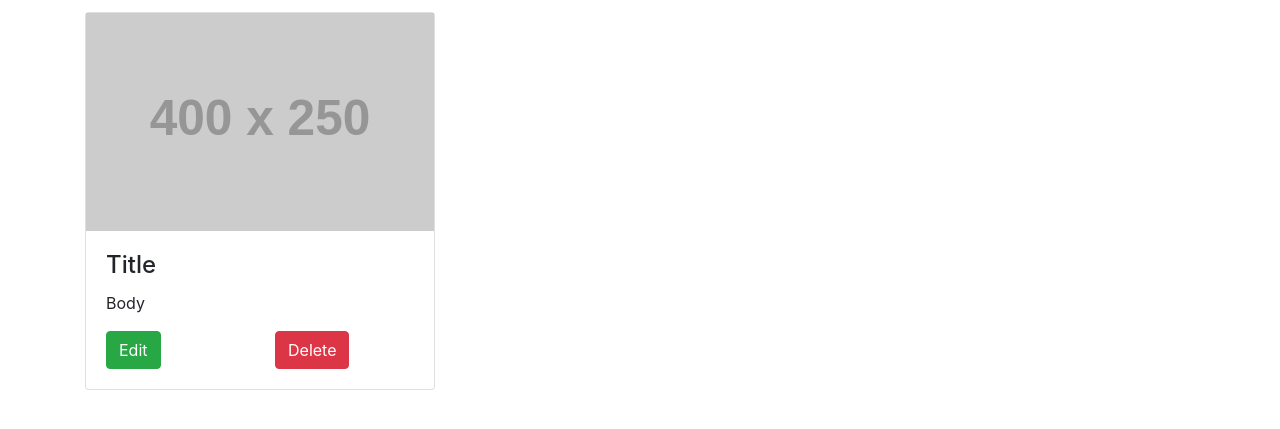
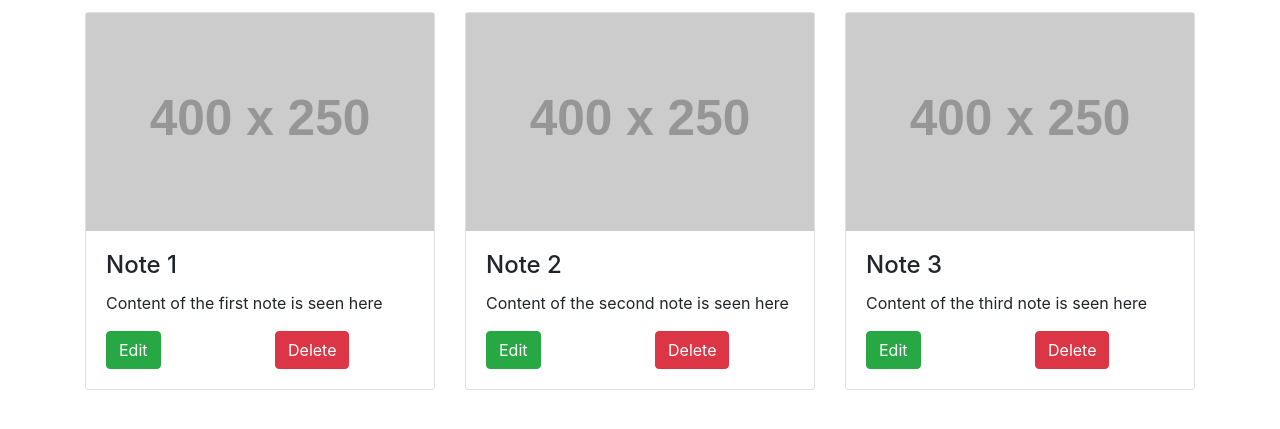
Before and after one commit to Sasidhar103/Django-Tutorial---Blog, a Django app: page / in a window 1280 px wide. Shown: the part 88-517 px from the top of the page. Run offline with Django 3.2, Linux system fonts and the light colour scheme; grey boxes labelled with a size stand in for pictures from a placeholder-image service; some libraries are stand-ins or nearby versions.

Commit message:
jinja for loop - Method 1

```diff
--- a/notes/templates/notes/home.html
+++ b/notes/templates/notes/home.html
@@ -11,6 +11,7 @@
     <div class="container">
         <div id="products" class="row view-group">
 
+            {% for note in notes %}
 
             <div class="item col-xs-4 col-lg-4">
                 <div class="thumbnail card">
@@ -19,9 +20,9 @@
                     </div>
                     <div class="caption card-body">
                         <h4 class="group card-title inner list-group-item-heading">
-                            Title</h4>
+                            {{note.title}}</h4>
                         <p class="group inner list-group-item-text">
-                            Body</p>
+                            {{note.content}}</p>
                         <div class="row">
                             <div class="col-xs-12 col-md-6">
                                 <a class="btn btn-success" href="http://www.jquery2dotnet.com">Edit</a>
@@ -34,6 +35,7 @@
                 </div>
             </div>
 
+            {% endfor %}
 
         </div>
     </div>
--- a/notes/views.py
+++ b/notes/views.py
@@ -3,7 +3,19 @@ from django.shortcuts import render
 # Create your views here.
 def index(request):
     return render(request, 'notes/home.html', {
-        'page_title': 'Home'
+        'page_title': 'Home',
+        'notes': [{
+            'title': 'Note 1',
+            'content': 'Content of the first note is seen here'
+        },
+        {
+            'title': 'Note 2',
+            'content': 'Content of the second note is seen here'
+        },
+        {
+            'title': 'Note 3',
+            'content': 'Content of the third note is seen here'
+        }]
     })
 
 def addNote(request):
```
